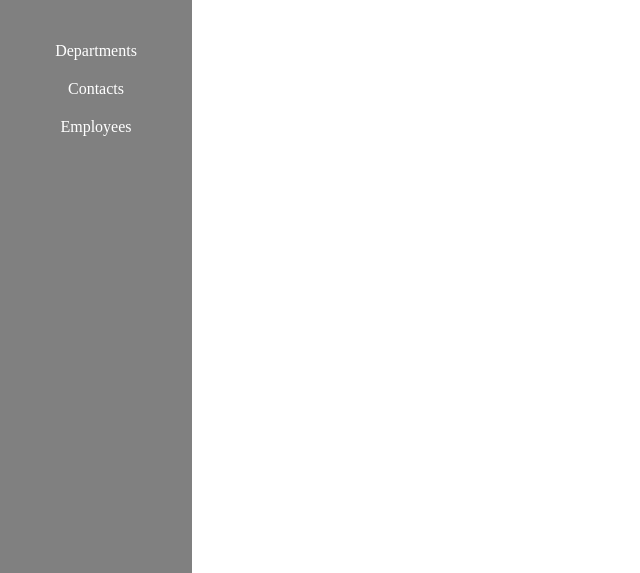
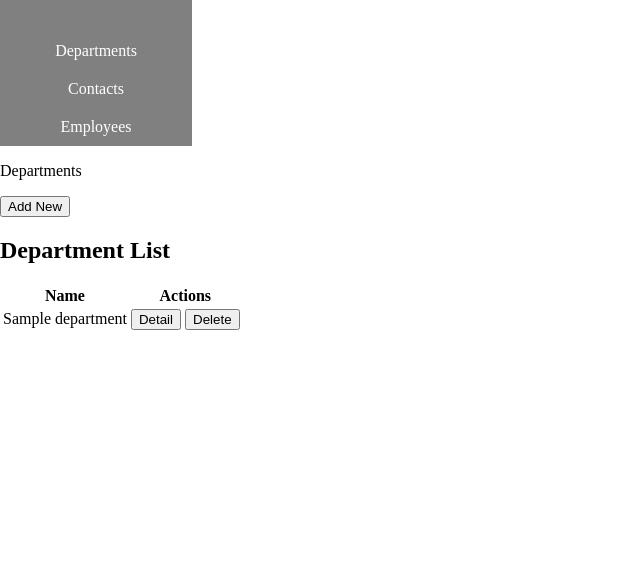
Before and after one commit to hothanhtuan1209/python-training, a Django app: template django/manager_employees/departments/templates/list.html in a window 1280 px wide. Shown: the part 50-623 px from the top of the page, without its empty margins (0-640 px from the left). After the commit the page ends 380 px from the top, so only its background shows below. Run offline with Django 4.2, Linux system fonts and the light colour scheme; the template is opened without the code that fills it: values that come from a table or form of the project are taken from there, others are empty; tables that the repository leaves empty hold one stand-in row (values such as "Sample post").

Commit message:
Update page-bar to show name page and button add new

```diff
--- a/django/manager_employees/templates/base.html
+++ b/django/manager_employees/templates/base.html
@@ -3,10 +3,10 @@
 
 <html lang="en">
   <head>
-    <meta charset="UTF-8">
-    <meta name="viewport" content="width=device-width, initial-scale=1.0">
+    <meta charset="UTF-8" />
+    <meta name="viewport" content="width=device-width, initial-scale=1.0" />
     <title>Base</title>
-    <link rel="stylesheet" href="{% static 'css/navigator.css' %}">
+    <link rel="stylesheet" href="{% static 'css/navigator.css' %}" />
   </head>
   <body>
     <header class="header">
@@ -20,9 +20,12 @@
       </div>
     </header>
     <!-- SIDEBAR -->
+    <main class="container-page">
       <nav class="sidebar">
         <ul class="sidebar-list">
-            <li class="sidebar-item {% if context.current_page == 'departments' %}active{% endif %}">
+          <li
+            class="sidebar-item {% if context.current_page == 'departments' %}active{% endif %}"
+          >
             <a class="item-link" href="{% url 'departments' %}">Departments</a>
           </li>
           <li class="sidebar-item">
@@ -35,7 +38,17 @@
       </nav>
       <!-- CONTENT-->
       <div class="content">
+        <div class="page-bar">
+          <p class="page-name">{% block page_name %}{% endblock %}</p>
+          <button
+            class="add-button"
+            onclick="location.href='{% block add_new_url %}{% endblock %}'"
+          >
+            Add New
+          </button>
+        </div>
         {% block content %}{% endblock %}
       </div>
+    </main>
   </body>
 </html>
```
Lines whose indentation alone changed are shown as unchanged.
